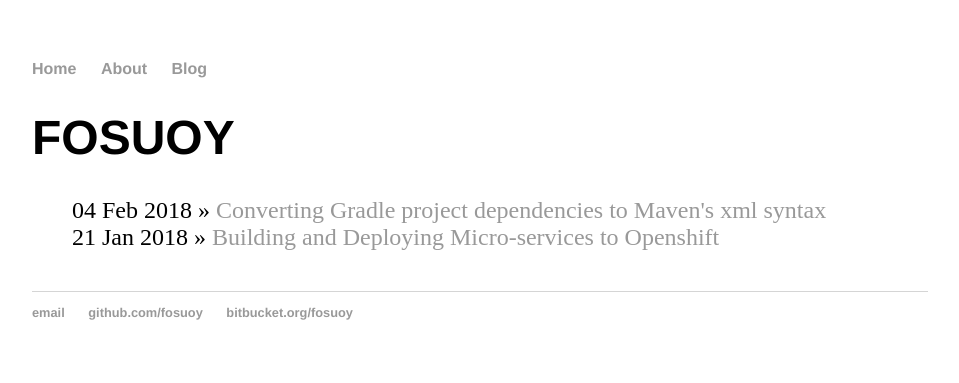
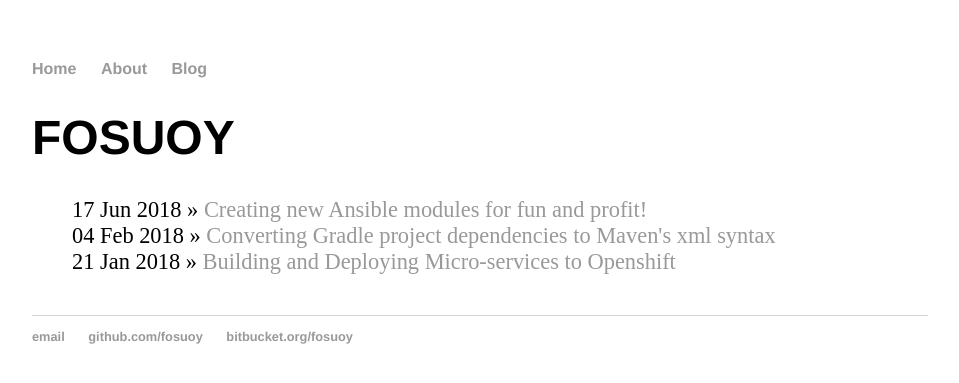
Before and after one commit to fosuoy/fosuoy.github.io, a Jekyll site: the page built from blog/index.html, in a window 1280 px wide. Shown: the top 383 px of the page, without its empty margins (160-1119 px from the left). Built offline with Jekyll 4.4.1, drawn with Linux system fonts in a browser that asks for light colours; some of the changed lines change nothing that is shown.

Commit message:
Added: 2018-06-17-creating-ansible-modules.md

````diff
--- /dev/null
+++ b/_posts/2018-06-17-creating-ansible-modules.md
@@ -0,0 +1,185 @@
+---
+layout: post
+title: "Creating new Ansible modules for fun and profit!"
+date: 2018-06-17
+---
+
+Working in various enterprises the requirement for idempotent deployment
+processes is standard.
+
+
+Being able to re-run deployments and get consistent results is a requirement for
+any modern enterprise iterating towards a modern Continuous Deployment approach.
+
+All that is required to proceed is an understanding of Python.
+
+<div class="info">
+  <h3 class="info">Quick Tip</h3>
+  The rest of this article will make a lot of sense with a short understanding
+  of how Ansible works.
+  <br>
+  The idea behind Ansible is that it copies Python scripts (or modules using
+  the terminology) which run on the client hosts.
+  <br>
+  These modules can include within them information gathering sections to assess
+  the state of the host.
+  <br>
+  This way the scripts can assess whether an action has to be taken (and so
+  configuration is changed) or no action needs to be taken.
+  <br>
+  These modules then return a 'results' dictionary which includes whether an
+  action has been taken (so the host has been 'changed') or not (configuration
+  is 'ok').
+</div>
+
+Ok!
+
+So for our test case, we're going to use the site:
+https://jsonplaceholder.typicode.com/
+
+Now, lets assume that if the endpoint:
+https://jsonplaceholder.typicode.com/posts
+
+Returns 100 items (which it will always do), then we want our module to run a
+command specified as an option to the module.
+
+If it returns a different number of items, we want it to do nothing.
+
+This is a contrived example but similar issues are always present in large
+enterprises.
+
+The full module would be as below:
+
+```
+#!/usr/bin/python
+# -*- coding: utf-8 -*-
+
+__metaclass__ = type
+
+DOCUMENTATION = '''
+---
+module: example_module
+short_description: This is an example module
+description:
+ - This module will never be usefull in any setting
+version_added: "2.5"
+options:
+  command:
+    description:
+     - A command to be executed in the future.
+
+requirements:
+ - python-requests
+author:
+- FOSUOY LTD
+'''
+
+EXAMPLES = '''
+- name: Run this module!
+  example_module:
+    command: hostname
+  register: module_output
+'''
+
+import json
+import requests
+
+from ansible.module_utils.basic import AnsibleModule
+
+
+def run_cmd(module, result, base_cmd, arguments):
+    command = "%s %s" % (base_cmd, arguments)
+    # check_rc = True is part of the module class
+    # this will cause the module to fail if the return code from the command is
+    # not 0
+    rc, out, err = module.run_command(command, check_rc=True)
+
+
+def get_list_length():
+    '''
+    Simple request, decode then return length of list
+    '''
+    r = requests.get('https://jsonplaceholder.typicode.com/posts')
+    r_json = json.loads(r.text)
+    return len(r_json)
+
+
+def main():
+
+    module = AnsibleModule(
+        argument_spec=dict(
+            command=dict(type='str', required=True)
+        ),
+        supports_check_mode=False,
+    )
+
+    at_cmd = module.get_bin_path('at', True)
+
+    command = module.params['command']
+
+    cmd_split = command.split(' ')
+    cmd_base = module.get_bin_path(cmd_split[0], True)
+    cmd_args = module.get_bin_path(' '.join(cmd_split[1:]), True)
+
+    result = dict(
+        changed=False,
+        state=state,
+    )
+
+    # Find length of list from API endpoint
+    list_length = get_list_length()
+
+    if list_length == 100:
+        cmd_output = run_cmd(module, result, cmd_base, cmd_args)
+        result['changed'] = True
+        result['list_length'] = list_length
+        module.exit_json(**result)
+    else:
+        result['list_length'] = list_length
+        module.exit_json(**result)
+
+
+if __name__ == '__main__':
+    main()
+```
+
+For the most part, modules like this one would be very specific to the
+environment being worked in and so would not be useful to the wider community.
+
+It is out of the scope of this article to go through deploying a module either
+to the wider community or to an internal object store (e.g. Artifactory).
+
+In the case that this is a very specific module to a certain playbook /
+environment you can insert the above script into a `library/` directory in the
+root of the playbook repository / directory.
+
+After that, you can call the playbook using the name given to the file, e.g. if
+you save the above as:
+
+`library/example_module.py`
+
+You can call the task:
+```
+- name: Run this module!
+  example_module:
+    command: hostname
+  register: module_output
+```
+
+In the above script, you can see some extra keys added to the result dictionary.
+
+They can be called from the registered variable, e.g.:
+```
+- debug:
+    msg: "{{module_output.list_length}}"
+  when:
+    - module_output.changed == False
+```
+
+The above will print out the length of the list when it is not equivalent to
+100.
+
+Module like the above will really allow your teams to fully utilize the features
+of ansible in order to reduce the size of your codebase and get your systems in
+a fully idempotent state when off the shelf configuration systems are not
+available.
--- a/css/style.css
+++ b/css/style.css
@@ -47,9 +47,24 @@ ul.about {
 
 ul.posts {
     margin: 20px auto 40px;
-    font-size: 1.5em;
+    font-size: 1.4em;
 }
 
 ul.posts li {
     list-style: none;
 }
+
+div.info {
+    border: 1px solid;
+    margin: 10px 0px;
+    padding:15px 10px 15px 50px;
+    font-size: 1em;
+    line-height: 1.4em;
+    background: linear-gradient(to bottom, #B6DFF6 0%, #A8CFE6 100%);
+}
+
+h3.info {
+    font-size: 1.5em;
+    line-height: 1em;
+    color: #00529B;
+}
````
